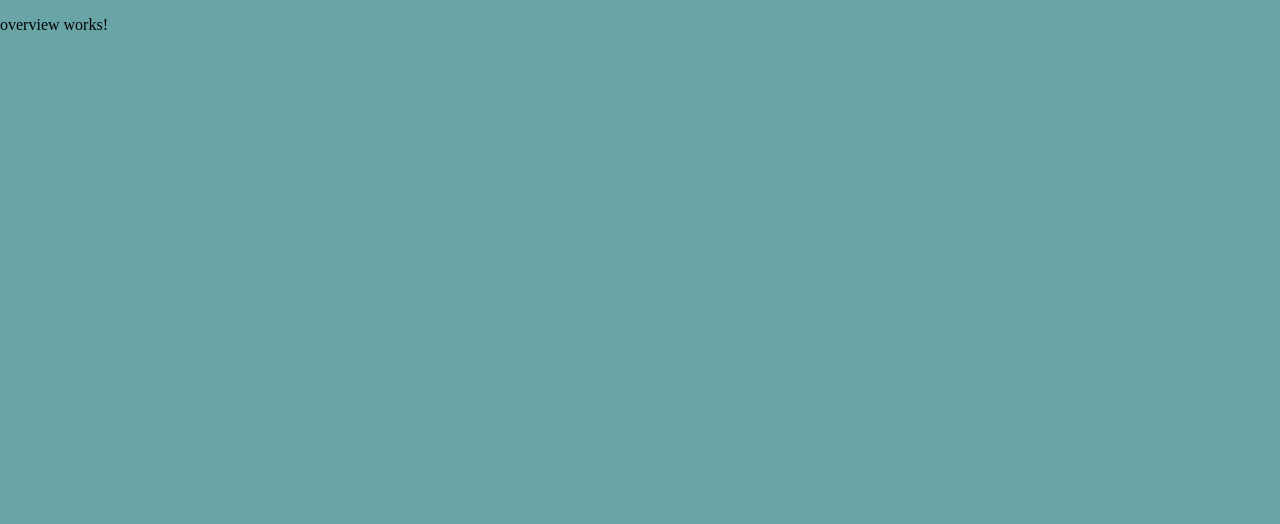
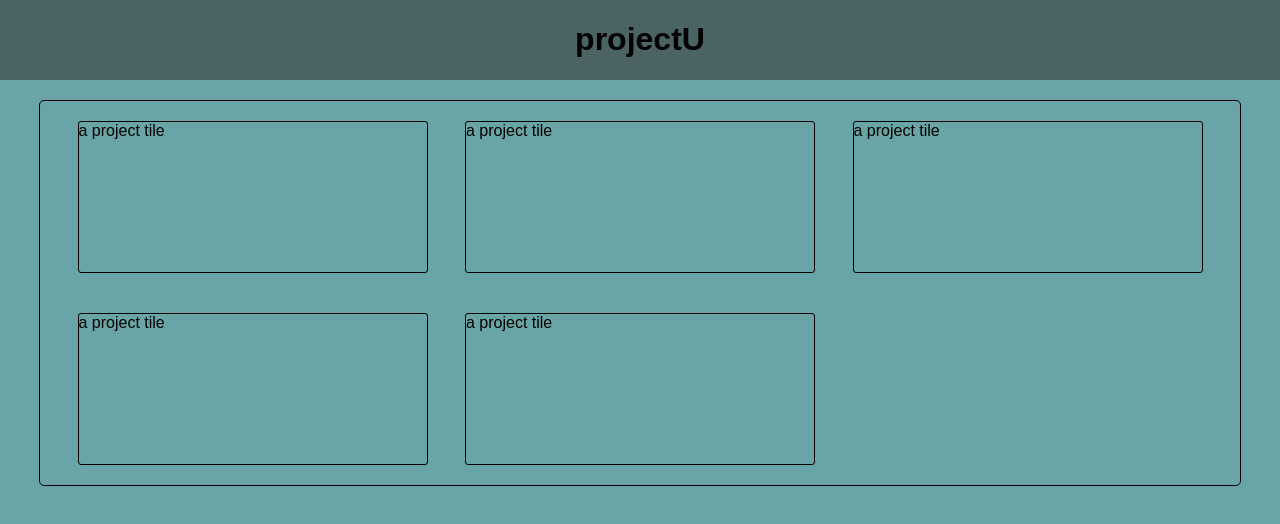
Before and after one commit to RonnyFalconeri/projectU_frontend, an Angular app: page / in a window 1280 px wide. Shown: the top 524 px of the page. Built offline with nearby package versions, Linux system fonts and the light colour scheme.

Commit message:
overview implemented and styled

```diff
--- a/src/app/overview/overview.component.html
+++ b/src/app/overview/overview.component.html
@@ -1 +1,13 @@
-<p>overview works!</p>
+<div class="overview">
+  <div class="taskbar">
+    <h1>projectU</h1>
+  </div>
+
+  <div class="project-space">
+    <div class="project-tile">a project tile</div>
+    <div class="project-tile">a project tile</div>
+    <div class="project-tile">a project tile</div>
+    <div class="project-tile">a project tile</div>
+    <div class="project-tile">a project tile</div>
+  </div>
+</div>
--- a/src/app/overview/overview.component.scss
+++ b/src/app/overview/overview.component.scss
@@ -0,0 +1,50 @@
+.overview {
+  margin: 100px 0;
+}
+
+.taskbar {
+  background-color: rgba(58, 58, 58, 0.61);
+  position: fixed;
+  top: 0;
+  width: 100%;
+  min-height: 1.5rem;
+
+  h1 {
+    text-align: center;
+  }
+}
+
+.project-space {
+  margin: 0 auto;
+  max-width: 1200px;
+  display: grid;
+  grid-template-columns: 350px 350px 350px;
+  justify-content: space-evenly;
+  align-content: center;
+
+  // remove when tiles are added
+  border: 1px solid black;
+  border-radius: 5px;
+}
+
+// for medium and tablet screens
+@media (min-width: 700px) and (max-width: 1100px) {
+  .project-space {
+    grid-template-columns: 300px 300px;
+    max-width: 900px;
+  }
+}
+
+// for mobile screens
+@media (max-width: 700px) {
+  .project-space {
+    grid-template-columns: 350px;
+  }
+}
+
+.project-tile {
+  height: 150px;
+  border: 1px solid black;
+  border-radius: 3px;
+  margin: 20px 0;
+}
--- a/src/styles.scss
+++ b/src/styles.scss
@@ -1,4 +1,5 @@
 body {
   margin: 0;
   background: #69a5a6;
+  font-family: sans-serif;
 }
```
